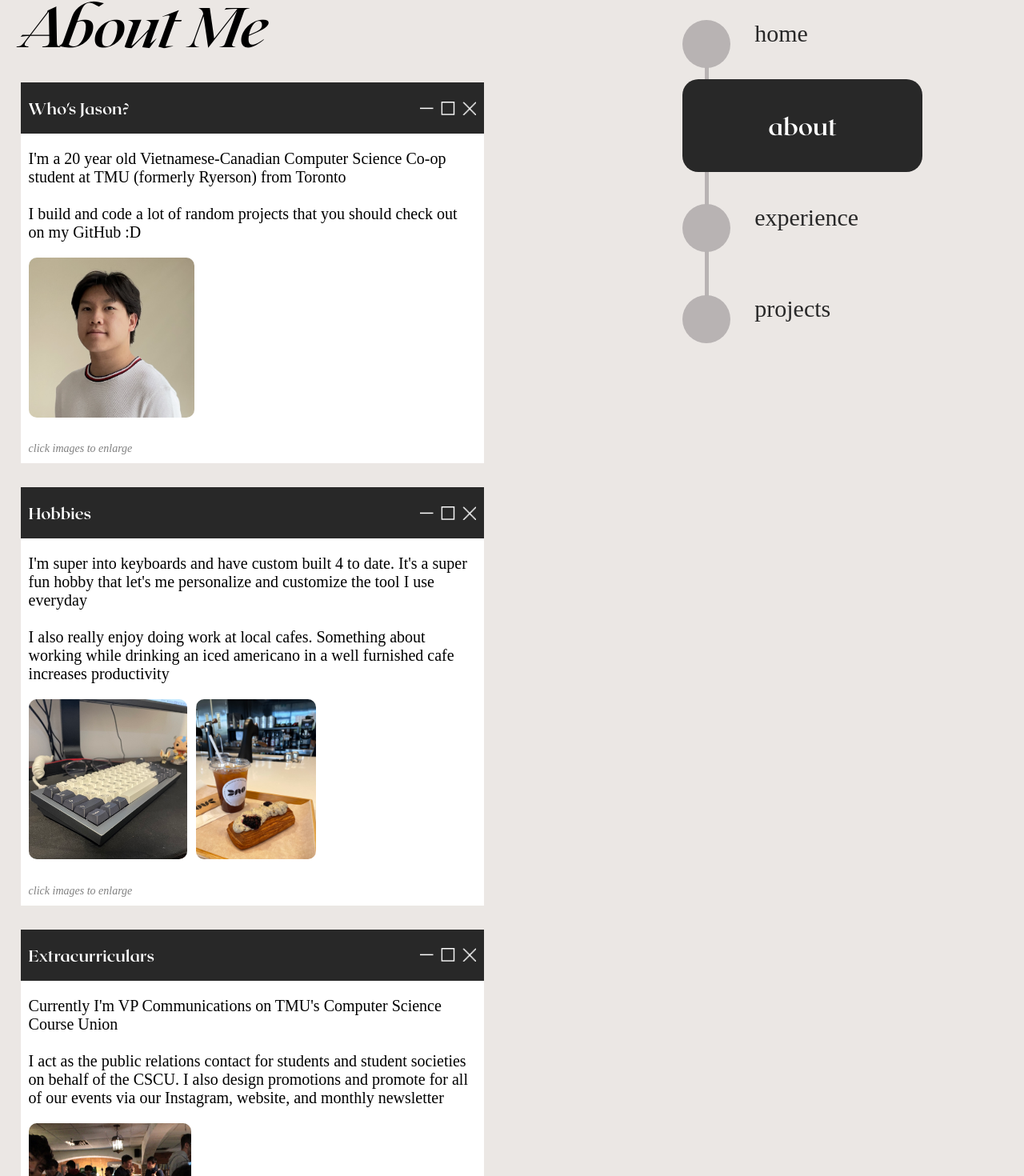
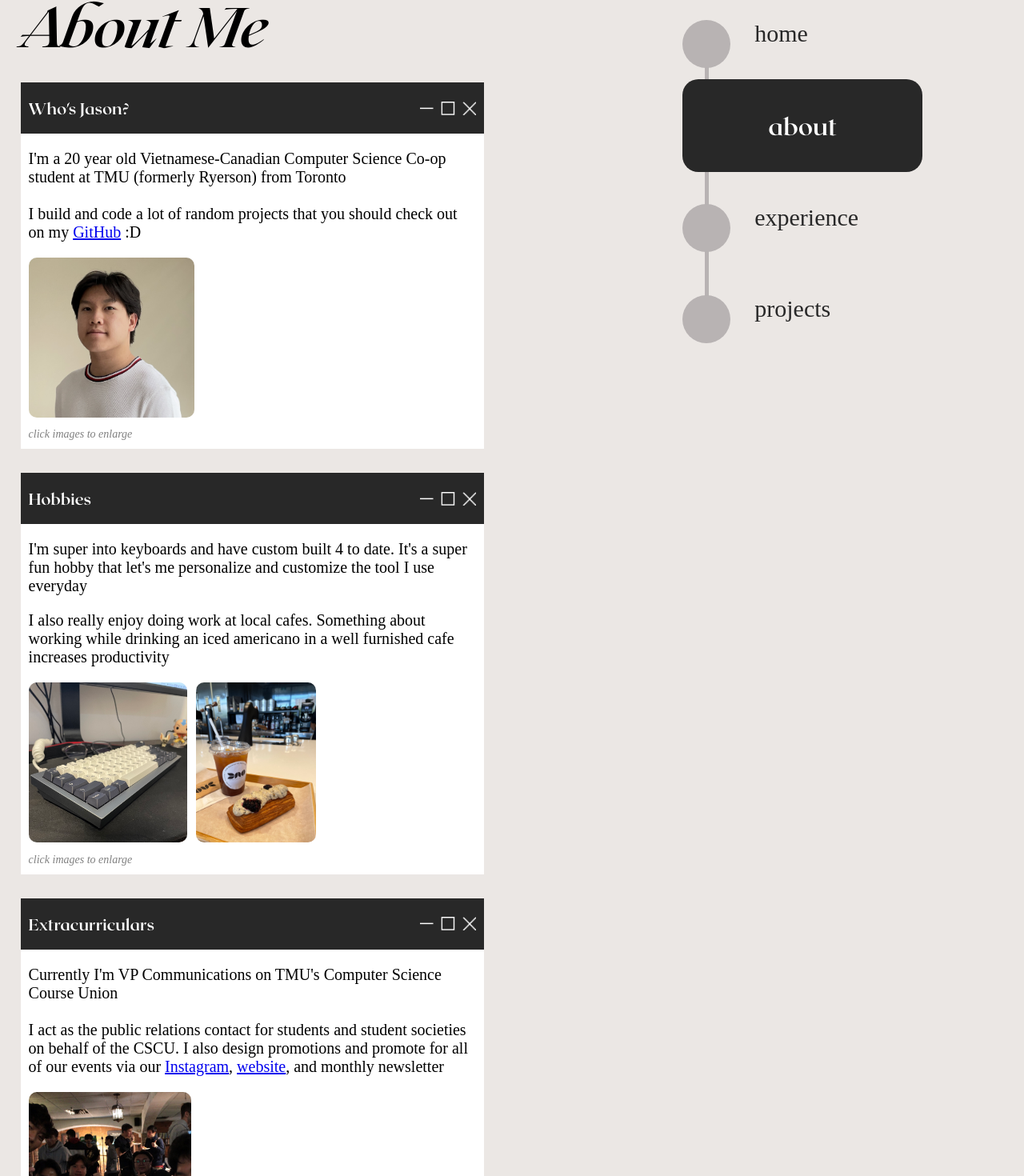
Before and after one commit to jasonntruong/jasonntruong.github.io, a React (Create React App) app: page /about in a window 1280 px wide. Shown: the part 267-1737 px from the top of the page at 80% size. Built offline with nearby package versions, Linux system fonts and the light colour scheme; a web font is replaced by a local one.

Commit message:
added text links to descriptions

```diff
--- a/src/App.tsx
+++ b/src/App.tsx
@@ -52,6 +52,7 @@ function App() {
       onLeave={onLeaveHover}
     />
   );
+
   return (
     <div>
       <Helmet>
--- a/src/Card.scss
+++ b/src/Card.scss
@@ -36,7 +36,6 @@
     font-size: 20px;
   }
   font-size: 10px;
-  white-space: pre-line;
 }
 
 .top img {
--- a/src/Card.tsx
+++ b/src/Card.tsx
@@ -70,10 +70,7 @@ function Card(props: Props) {
             })}
           </div>
           {props.imgs && (
-            <i className="bottomText">
-              <br />
-              {"click images to enlarge"}
-            </i>
+            <i className="bottomText">{"click images to enlarge"}</i>
           )}
         </div>
       </div>
--- a/src/HamburgerMenu.tsx
+++ b/src/HamburgerMenu.tsx
@@ -26,6 +26,8 @@ function HamburgerMenu() {
           <a
             href={currentLocation === "home" ? "javascript:void(0);" : "/"}
             className={currentLocation === "home" ? "selected-bm-item" : ""}
+            target="_blank"
+            rel="noopener noreferrer"
           >
             home
           </a>
@@ -34,6 +36,8 @@ function HamburgerMenu() {
               currentLocation === "about" ? "javascript:void(0);" : "/about"
             }
             className={currentLocation === "about" ? "selected-bm-item" : ""}
+            target="_blank"
+            rel="noopener noreferrer"
           >
             about
           </a>
@@ -46,6 +50,8 @@ function HamburgerMenu() {
             className={
               currentLocation === "experience" ? "selected-bm-item" : ""
             }
+            target="_blank"
+            rel="noopener noreferrer"
           >
             experience
           </a>
@@ -56,6 +62,8 @@ function HamburgerMenu() {
                 : "/projects"
             }
             className={currentLocation === "projects" ? "selected-bm-item" : ""}
+            target="_blank"
+            rel="noopener noreferrer"
           >
             projects
           </a>
--- /dev/null
+++ b/src/Helpers.tsx
@@ -0,0 +1,9 @@
+import React from "react";
+
+export const makeLink = (text: string, link: string) => {
+  return (
+    <a href={link} target="_blank" rel="noopener noreferrer">
+      {text}
+    </a>
+  );
+};
--- a/src/Pages/About.tsx
+++ b/src/Pages/About.tsx
@@ -9,6 +9,7 @@ import cafe from "../imgs/about/cafe.png";
 import cscu from "../imgs/about/cscu.png";
 import headshot from "../imgs/about/headshot.png";
 import keyboard from "../imgs/about/keyboard.png";
+import { makeLink } from "../Helpers.tsx";
 
 interface Props {
   navbar: NavBar;
@@ -21,12 +22,37 @@ function About({ navbar, isMobile }: Props) {
       <h1 className="title">About Me</h1>
       <Card
         title="Who's Jason?"
-        desc={`I'm a 20 year old Vietnamese-Canadian Computer Science Co-op student at TMU (formerly Ryerson) from Toronto \n\n I build and code a lot of random projects that you should check out on my GitHub :D`}
+        desc={
+          <p>
+            {
+              "I'm a 20 year old Vietnamese-Canadian Computer Science Co-op student at TMU (formerly Ryerson) from Toronto"
+            }
+            <br />
+            <br />
+            {
+              "I build and code a lot of random projects that you should check out on my "
+            }
+            {makeLink("GitHub", "https://www.github.com")} {":D"}
+          </p>
+        }
         imgs={[[headshot, "A Big Me"]]}
       />
       <Card
         title="Hobbies"
-        desc={`I'm super into keyboards and have custom built 4 to date. It's a super fun hobby that let's me personalize and customize the tool I use everyday \n\n I also really enjoy doing work at local cafes. Something about working while drinking an iced americano in a well furnished cafe increases productivity`}
+        desc={
+          <div>
+            <p>
+              {
+                "I'm super into keyboards and have custom built 4 to date. It's a super fun hobby that let's me personalize and customize the tool I use everyday"
+              }
+            </p>
+            <p>
+              {
+                "I also really enjoy doing work at local cafes. Something about working while drinking an iced americano in a well furnished cafe increases productivity"
+              }
+            </p>
+          </div>
+        }
         imgs={[
           [keyboard, "My Keyboard"],
           [cafe, "DAO Cafe"],
@@ -34,7 +60,22 @@ function About({ navbar, isMobile }: Props) {
       />
       <Card
         title="Extracurriculars"
-        desc={`Currently I'm VP Communications on TMU's Computer Science Course Union \n\n I act as the public relations contact for students and student societies on behalf of the CSCU. I also design promotions and promote for all of our events via our Instagram, website, and monthly newsletter`}
+        desc={
+          <p>
+            {
+              "Currently I'm VP Communications on TMU's Computer Science Course Union"
+            }
+            <br />
+            <br />
+            {
+              "I act as the public relations contact for students and student societies on behalf of the CSCU. I also design promotions and promote for all of our events via our "
+            }
+            {makeLink("Instagram", "https://www.instagram.com/tmu_cscu")}
+            {", "}
+            {makeLink("website", "https://www.tmucscu.com")}
+            {", and monthly newsletter"}
+          </p>
+        }
         imgs={[[cscu, "CSCU Pub Night Social"]]}
       />
       <br />
--- a/src/Pages/Experience.tsx
+++ b/src/Pages/Experience.tsx
@@ -16,16 +16,53 @@ function Experience({ navbar, isMobile }: Props) {
       <h1 className="title">Experience</h1>
       <Card
         title="TD Bank at TD Labs"
-        desc={`Created an Accessibility Widget chrome extension that enhances the browsing experience, comprehension, and perception of any website to make it accessible \n\n I'm also developing a CI/CD Bitbucket pipeline to make tests and deployment efficient \n\n Using React JS, JavaScript, Tailwind, HTML5, CSS3, SASS, Git, Bitbucket, Cypress, CI/CD Pipeline`}
+        desc={
+          <p>
+            {
+              "Created an Accessibility Widget chrome extension that enhances the browsing experience, comprehension, and perception of any website to make it accessible"
+            }
+            <br />
+            <br />
+            {
+              "I'm also developing a CI/CD Bitbucket pipeline to make tests and deployment efficient"
+            }
+            <br />
+            <br />
+            {
+              "Using React JS, JavaScript, Tailwind, HTML5, CSS3, SASS, Git, Bitbucket, Cypress, CI/CD Pipeline"
+            }
+          </p>
+        }
       />
       <Card
         title="Entrust"
-        desc={`Advancing the UI/workflow to improve user accessibility and designing solutions to counter multi-factor authentication fatigue attacks for our millions of mobile app and SDK users, as well as developing E2E tests to ensure shipped code works correctly \n\n Using React Native, JavaScript, TypeScript, Java, Android Studio, Xcode, Jira, Git, Bitbucket, Jenkins, Detox
-`}
+        desc={
+          <p>
+            {
+              "Advancing the UI/workflow to improve user accessibility and designing solutions to counter multi-factor authentication fatigue attacks for our millions of mobile app and SDK users, as well as developing E2E tests to ensure shipped code works correctly"
+            }{" "}
+            <br />
+            <br />{" "}
+            {
+              "Using React Native, JavaScript, TypeScript, Java, Android Studio, Xcode, Jira, Git, Bitbucket, Jenkins, Detox"
+            }{" "}
+          </p>
+        }
       />
       <Card
         title="Code Ninjas"
-        desc={`Responsible for the engagement and education of complex programming concepts for over 30 elementary school students \n\n Organizing lessons in Java, JavaScript, Roblox, Lua, HTML, and CSS to train young elementary students’ programming logic and thinking skills`}
+        desc={
+          <p>
+            {
+              "Responsible for the engagement and education of complex programming concepts for over 30 elementary school students"
+            }
+            <br />
+            <br />
+            {
+              "Organizing lessons in Java, JavaScript, Roblox, Lua, HTML, and CSS to train young elementary students’ programming logic and thinking skills"
+            }
+          </p>
+        }
       />
       <br />
     </>
```
Also changed, not shown: src/Pages/Projects.tsx (+65 -4 lines).
